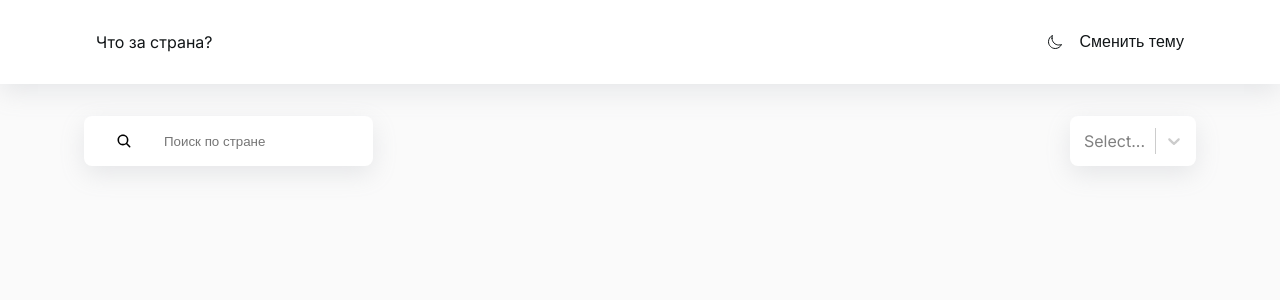
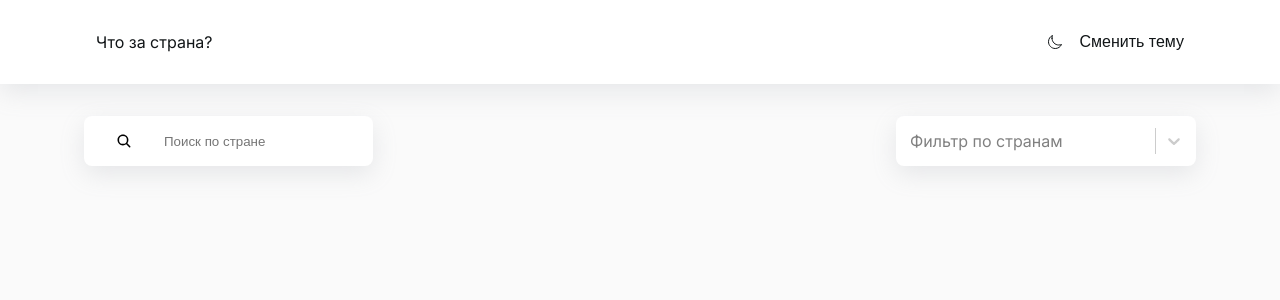
Before and after one commit to romanssam/counrtyApp, a React (Vite) app: page / in a window 1280 px wide. Shown: the top 300 px of the page. Built offline with nearby package versions, Linux system fonts and the light colour scheme.

Commit message:
controls done, add api config

```diff
--- a/src/components/Controls/Controls.jsx
+++ b/src/components/Controls/Controls.jsx
@@ -2,16 +2,27 @@ import React, {useState, useEffect} from 'react';
 import Search from "./Search/Search.jsx";
 import {CustomSelect} from './CustomSelect/CustomSelect.jsx'
 
+const options = [
+    {value: 'Africa', label: 'Africa'}
+]
 
-const MyComponent = () => {
+
+const Controls = () => {
     const [value, setValue] = useState('')
-
+    const [region, setRegion] = useState('')
     return (
         <div style={{ padding: '2rem', display: 'flex', justifyContent: 'space-between', width: '100%' }}>
             <Search placeholder='Поиск по стране' value={value} onChange={(e) => setValue(e.target.value)} />
-            <CustomSelect/>
+            <CustomSelect
+                options={options}
+                placeholder='Фильтр по странам'
+                isClearable
+                isSearchable={false}
+                value={region}
+                onChange={setRegion}
+            />
         </div>
     );
 };
 
-export default MyComponent;
+export default Controls;
--- a/src/components/Controls/CustomSelect/CustomSelect.jsx
+++ b/src/components/Controls/CustomSelect/CustomSelect.jsx
@@ -17,8 +17,21 @@ export const CustomSelect = styled(Select).attrs({
         option: (provided, state) => ({
             ...provided,
             cursor: 'pointer',
-            color: state.isSelected ? 'var(--colors-bg)' : 'var(--colors-text)',
-            backgroundColor: state.isSelected ? 'var(--colors-bg)' : 'var(--colors-ui-base)'
+            color: 'var(--colors-text)',
+            backgroundColor: state.isSelected ? 'var(--colors-ui-base)' : 'var(--colors-bg)'
         })
     },
-})``;
+})`
+  width: 300px;
+  border-radius: var(--border-radius);
+  font-family: var(--family);
+  border: none;
+
+  & > * {
+    box-shadow: var(--shadow);
+  }
+
+  & > * {
+    color: var(--colors-text) !important;
+  }
+`;
```
Also changed, not shown: src/config.js (added, +7 -0 lines).
